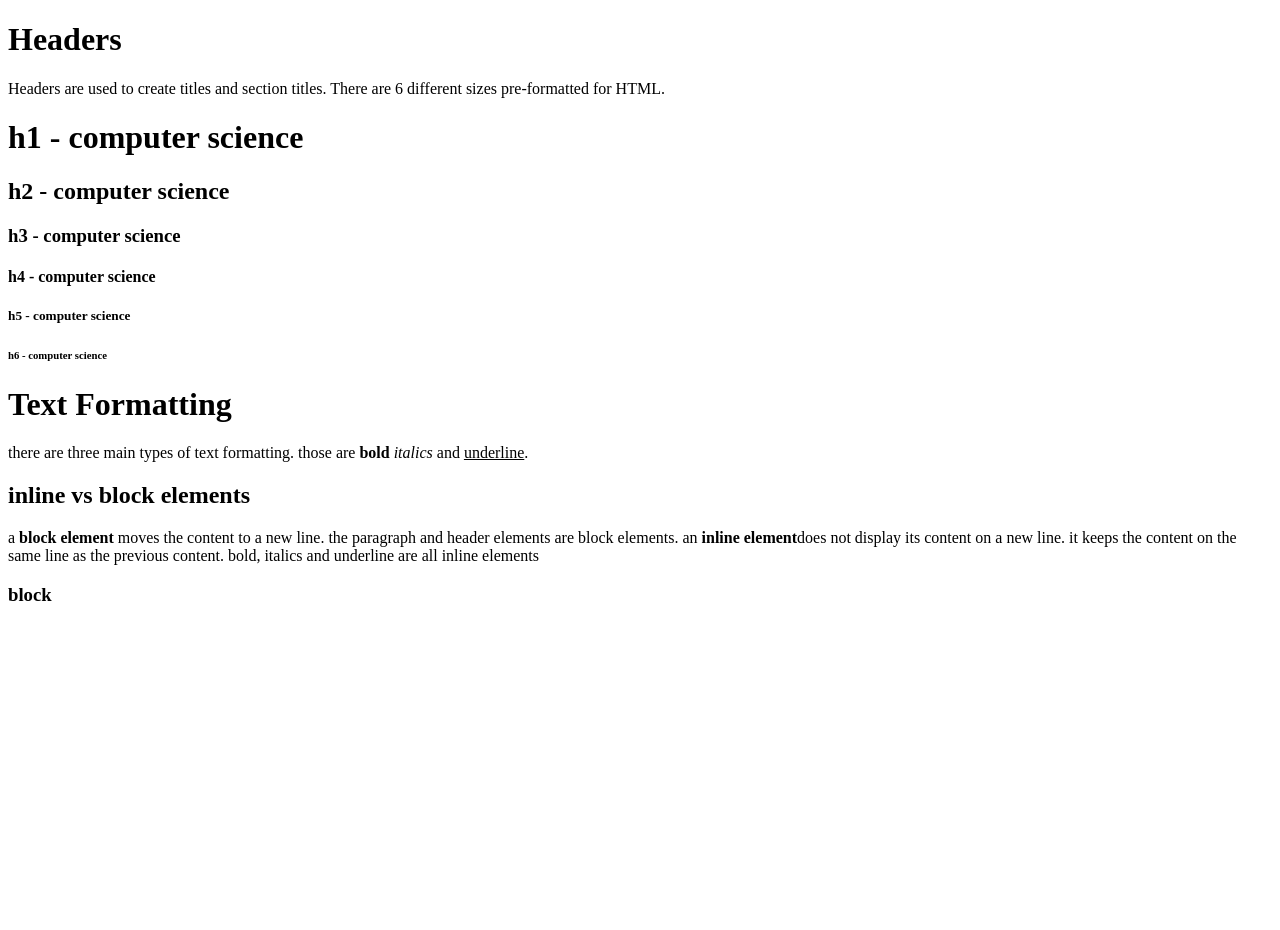
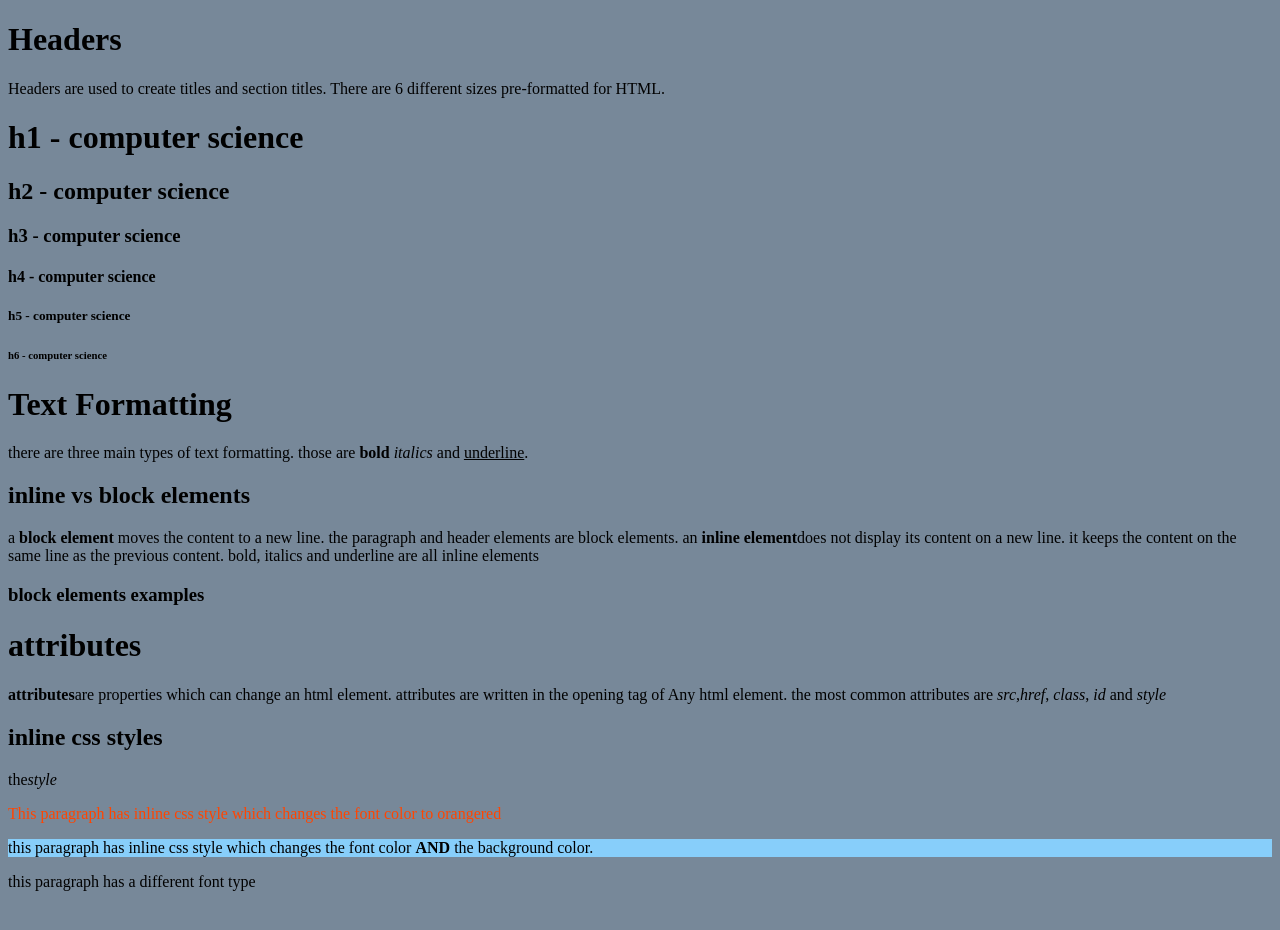
Before and after one commit to joshshipman/unit-5-shipman, a plain HTML site: page index.html in a window 1280 px wide. Before the commit the page ends 800 px from the top, so only its background shows below. Drawn offline with Linux system fonts and the light colour scheme.

Commit message:
finished attributes notes

```diff
--- a/index.html
+++ b/index.html
@@ -4,7 +4,7 @@
     <meta charset="UTF-8">
     <title>unit 5 notes</title>
 </head>
-<body>
+<body style="background-color:#778899">
 <h1>Headers</h1>
 <p>Headers are used to create titles and section titles. There are 6 different sizes pre-formatted for HTML.</p>
 <h1>h1 - computer science</h1>
@@ -21,7 +21,7 @@
 <p> a <b>block element</b> moves the content to a new line. the paragraph and header elements are block elements. an <b>inline element</b>does not display its content on a new line. it keeps the content on the same line as the previous content. bold, italics and underline are all inline elements </p>
 
 
-<h3>block</h3>
+<h3>block elements examples</h3>
 
 
 
@@ -40,5 +40,21 @@
 
 
 
+<h1>attributes</h1>
+<p><b>attributes</b>are properties which can change an html element. attributes are written in the opening tag of Any html element. the most common attributes are <i>src</i>,<i>href</i>, <i>class</i>, <i>id</i> and <i>style</i></p>
+
+<h2>inline css styles</h2>
+<p>the<i>style</i></p>
+
+<p style="color:orangered">This paragraph has inline css style which changes the font color to orangered</p>
+<p style="background-color:lightskyblue"
+
+   <p style="color:lightskyblue; background-color:greenyellow">this paragraph has inline css style which changes the font color <b>AND</b> the background color.</p>
+
+<p style="font-family:gothambook"></p> this paragraph has a different font type
+
+<p style="font-size:48px"></p>
+
+
 </body>
 </html>
```
